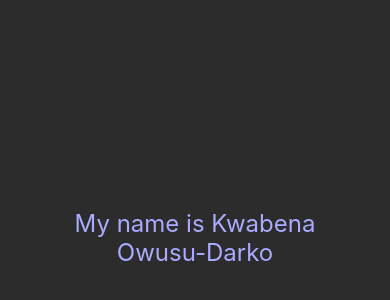
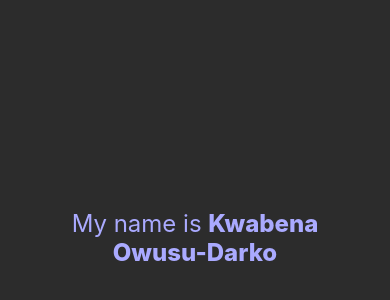
Before and after one commit to kodditor/rn-assignment2-11170189, a React Native app: screen / in a window 390 px wide. Shown: the part 184-484 px from the top of the page. Built offline with nearby package versions, Linux system fonts and the light colour scheme.

Commit message:
chore: made the name bold

```diff
--- a/App.js
+++ b/App.js
@@ -4,7 +4,7 @@ import { StyleSheet, Text, View } from 'react-native';
 export default function App() {
   return (
     <View style={styles.container}>
-      <Text style={styles.text}>My name is Kwabena Owusu-Darko</Text>
+      <Text style={styles.text}>My name is <Text style={styles.boldName}>Kwabena Owusu-Darko</Text></Text>
       <StatusBar style="auto" />
     </View>
   );
@@ -16,11 +16,15 @@ const styles = StyleSheet.create({
     backgroundColor: '#2c2c2c',
     alignItems: 'center',
     justifyContent: 'center',
-    padding: '10%'
+    padding: '10%',
+    fontWeight: '300'
   },
   text: {
     textAlign: 'center',
     fontSize: 24,
     color: '#aaaaff'
+  },
+  boldName: {
+    fontWeight: '800'
   }
 });
```
